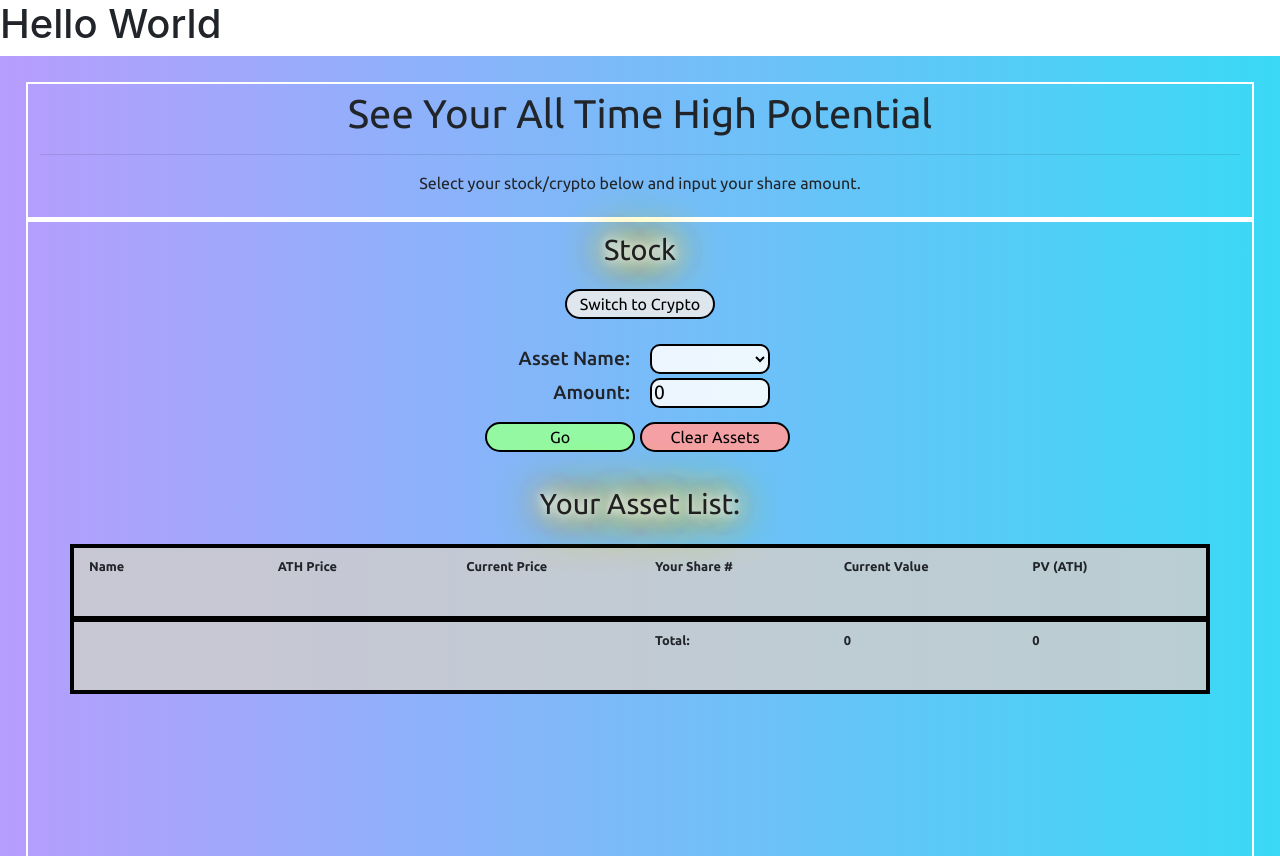
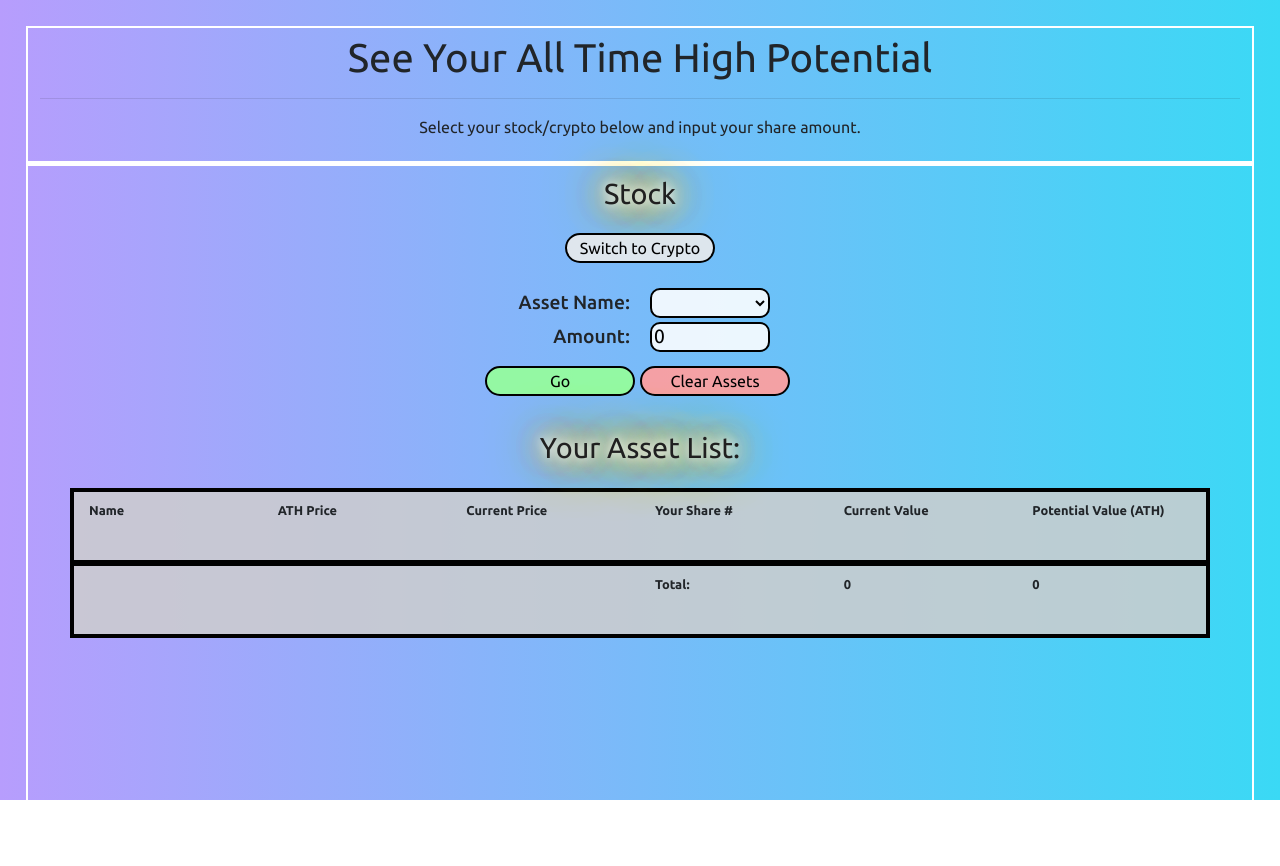
Before and after one commit to wilsonramstead/allTimeHighPotential, an Angular app: page / in a window 1280 px wide. After the commit the page ends 810 px from the top, so only its background shows below. Built offline with nearby package versions, Linux system fonts and the light colour scheme.

Commit message:
Deploying

```diff
--- a/src/app/home/home.component.html
+++ b/src/app/home/home.component.html
@@ -65,7 +65,7 @@
                 <div class="col"><h6>Current Price</h6></div>
                 <div class="col"><h6>Your Share #</h6></div>
                 <div class="col"><h6>Current Value</h6> </div>
-                <div class="col"><h6>PV (ATH)</h6></div>
+                <div class="col"><h6>Potential Value (ATH)</h6></div>
             </div>
             <div *ngFor="let asset of allAssets; let i = index" class="row">
                 <div class="col"><h6><strong>{{ asset['assetName'] }}</strong></h6></div>
--- a/src/index.html
+++ b/src/index.html
@@ -2,13 +2,12 @@
 <html lang="en">
 <head>
   <meta charset="utf-8">
-  <title>Public</title>
+  <title>ATHpotential</title>
   <base href="/">
   <meta name="viewport" content="width=device-width, initial-scale=1">
   <link rel="icon" type="image/x-icon" href="favicon.ico">
 </head>
 <body>
-  <h1>Hello World</h1>
   <app-root></app-root>
 </body>
 </html>
```
Also changed, not shown: 6 other files (tests, documents, lock files or other folders).
